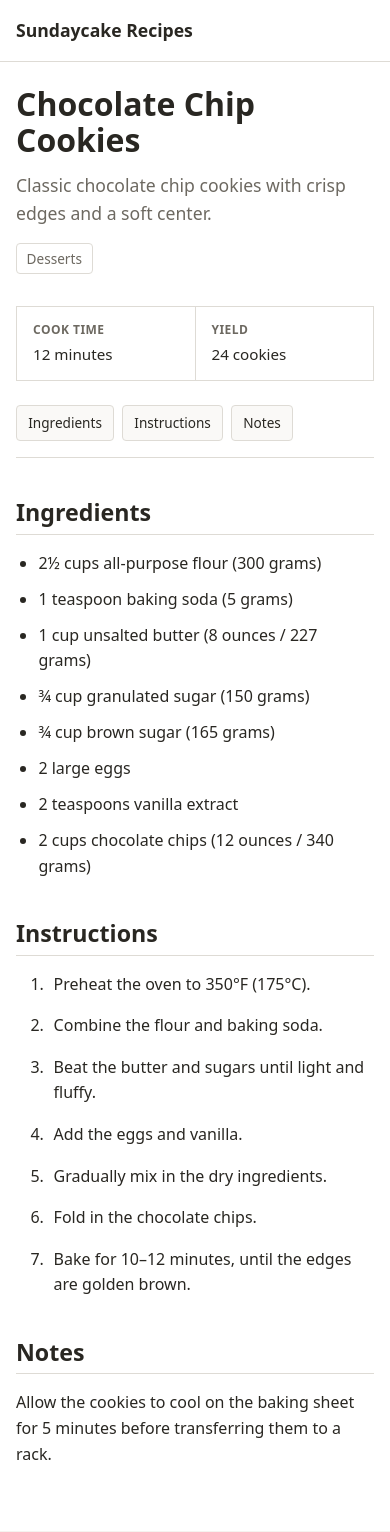
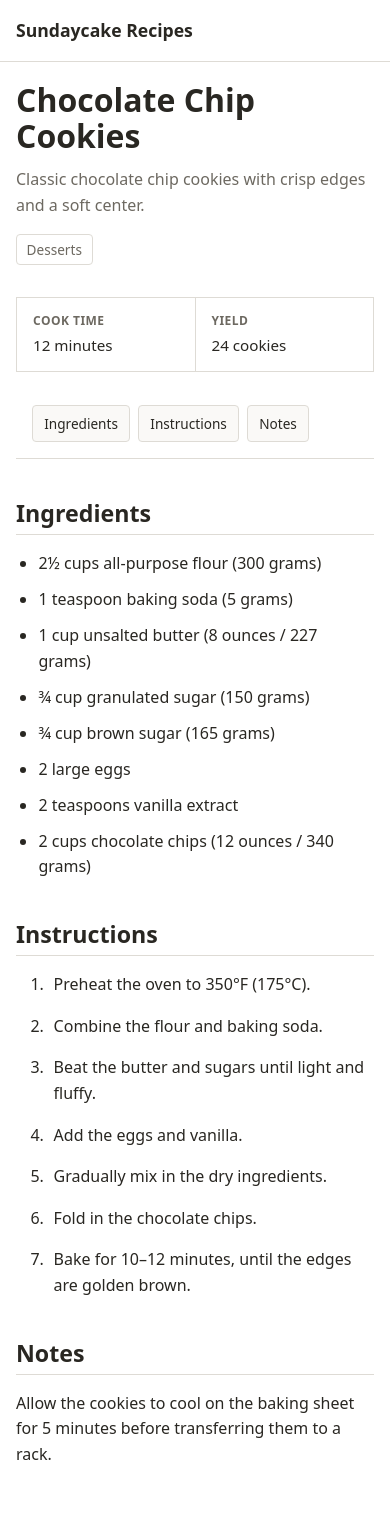
Before and after one commit to sundaycake/recipes, a Jekyll site: the page built from _recipes/chocolate-chip-cookies.md, in a window 390 px wide. Built offline with Jekyll 4.4.1, drawn with Linux system fonts in a browser that asks for light colours.

Commit message:
Update style.css

```diff
--- a/assets/css/style.css
+++ b/assets/css/style.css
@@ -309,16 +309,58 @@ a:hover {
         border: 0;
         border-radius: 0;
 
-        padding: 1.5rem 1rem 3rem;
+        padding: 1.25rem 1rem 3rem;
     }
 
     .recipe-header h1 {
         font-size: 2rem;
     }
 
+    .recipe-description {
+        font-size: 1rem;
+    }
+
     .recipe-meta {
         grid-template-columns:
             repeat(2, minmax(0, 1fr));
+    }
+
+    .recipe-jump-nav {
+        position: sticky;
+        top: 0;
+        z-index: 10;
+
+        margin-left: -1rem;
+        margin-right: -1rem;
+
+        padding: 0.6rem 1rem;
+
+        background: rgba(255, 255, 255, 0.96);
+
+        overflow-x: auto;
+        flex-wrap: nowrap;
+
+        border-bottom: 1px solid var(--border);
+    }
+
+    .recipe-jump-nav a {
+        flex-shrink: 0;
+    }
+
+    .recipe-content {
+        font-size: 1rem;
+    }
+
+    .recipe-content h2 {
+        scroll-margin-top: 4rem;
+    }
+
+    .recipe-content ol {
+        padding-left: 2rem;
+    }
+
+    .recipe-content ol li {
+        margin-bottom: 1rem;
     }
 }
 
```
